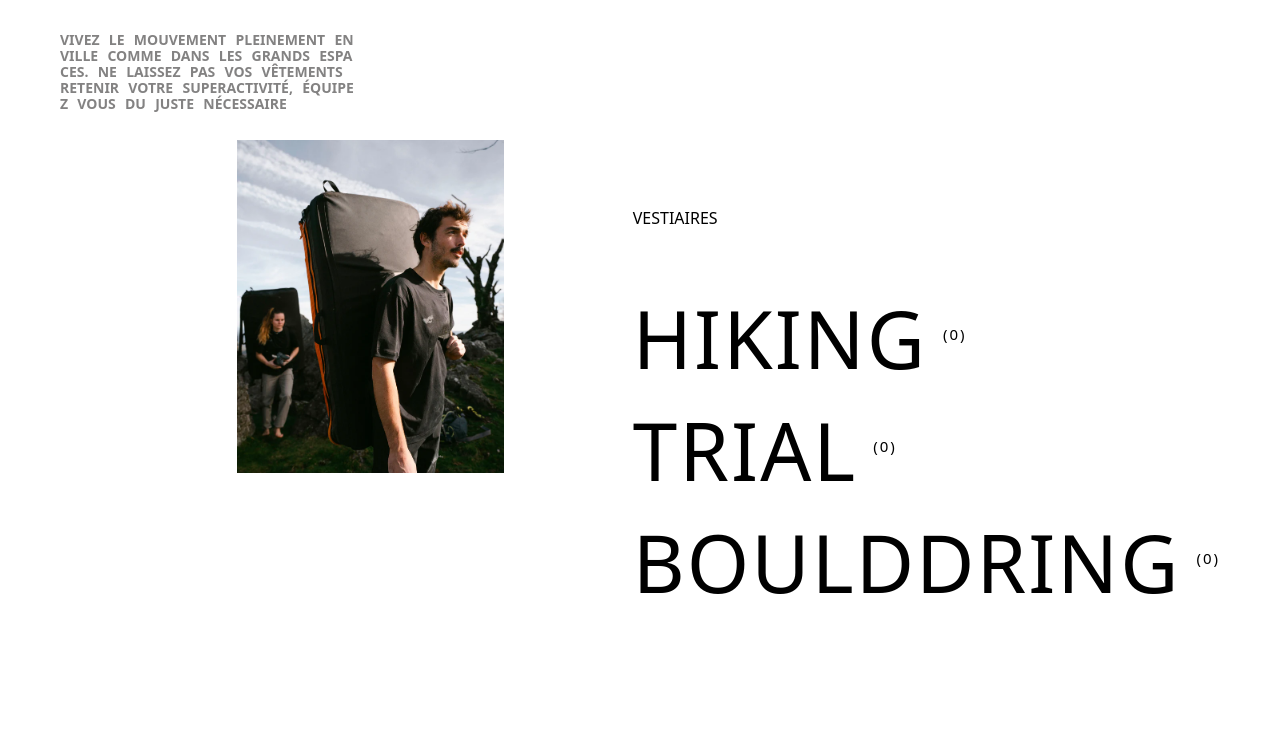
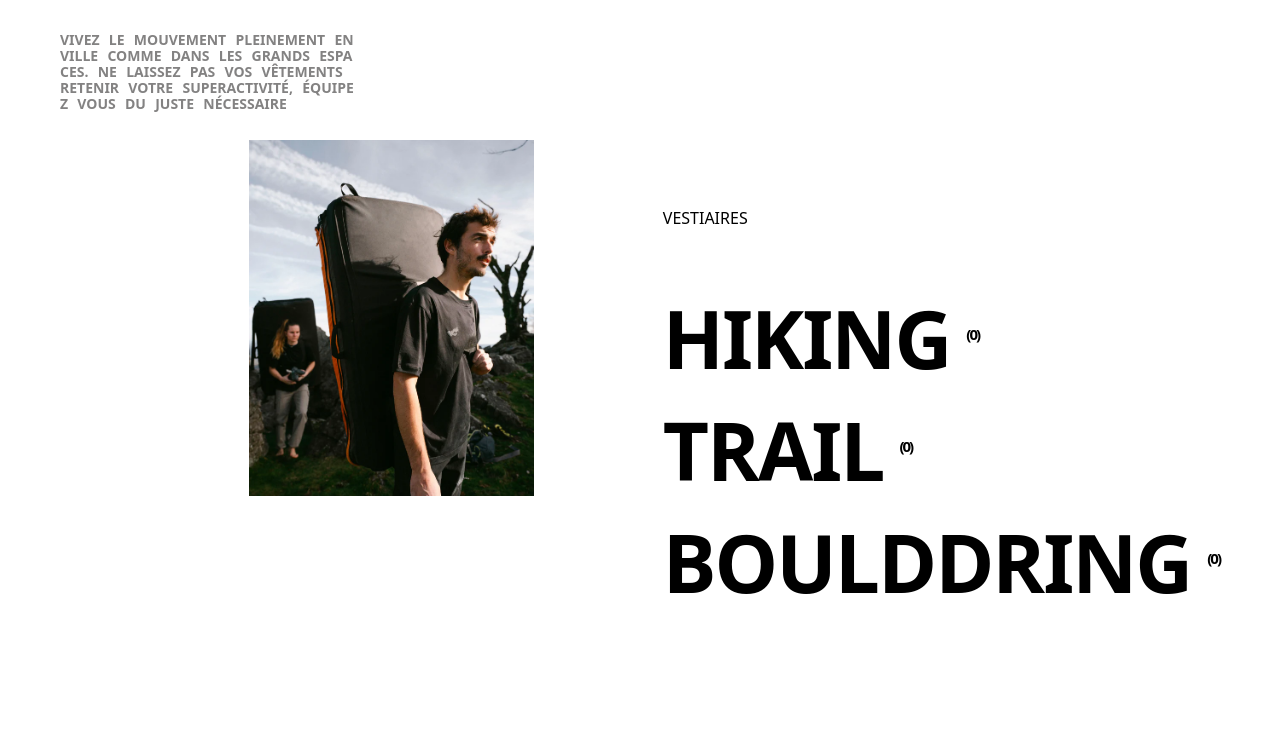
Before and after one commit to Shady-Mo/S-O-Store, a website: page index.html in a window 1280 px wide. Shown: the part 822-1567 px from the top of the page. Drawn offline with Linux system fonts and the light colour scheme.

Commit message:
Improving hiking section

```diff
--- a/index.html
+++ b/index.html
@@ -107,7 +107,7 @@
                         <h4 class="font-medium mb-12">VESTIAIRES</h4>
                      </div>
                      <div
-                        class="text-[5rem] tracking-tight font-medium font-[600] tracking-wide w-full">
+                        class="text-[5rem] tracking-[-2px] font-[600] w-full">
                         <div class="hiking-section__category flex gap-[0.2em] relative w-full items-center" id="category-1">
                            <div class="hiking-section__wrapper h-[1.4em] overflow-y-hidden">
                               <div
@@ -123,8 +123,8 @@
                            <div class="wrapper h-[1.4em] overflow-y-hidden ">
                               <div
                                  class="hiking-section__second-wrapper flex flex-col duration-300">
-                                 <a href="#"><span>T</span><span>R</span><span>I</span><span>A</span><span>L</span></a>
-                                 <a href="#"><span>T</span><span>R</span><span>I</span><span>A</span><span>L</span></a>
+                                 <a href="#"><span>T</span><span>R</span><span>A</span><span>I</span><span>L</span></a>
+                                 <a href="#"><span>T</span><span>R</span><span>A</span><span>I</span><span>L</span></a>
                               </div>
                            </div>
                            <a class="text-[15px]" href="#">(0)</a>
```
Also changed, not shown: public/output.css.
